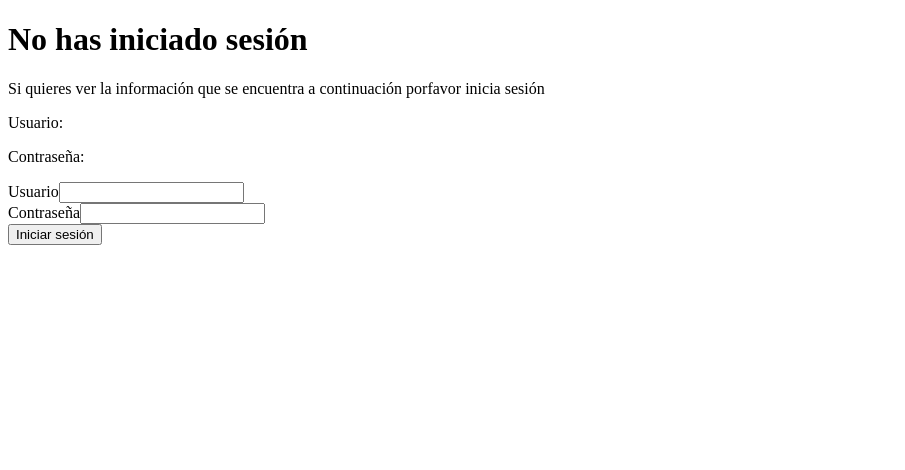
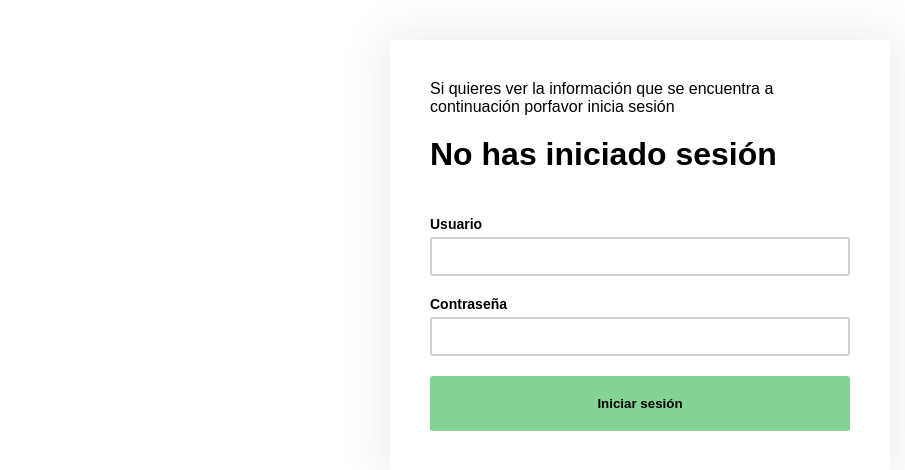
Before and after one commit to Jmenabc/Test-with-React, a React (Create React App) app: page / in a window 1280 px wide. Shown: the top 470 px of the page, without its empty margins (0-905 px from the left). Built offline with nearby package versions, Linux system fonts and the light colour scheme.

Commit message:
añadido estilos

```diff
--- a/src/App.js
+++ b/src/App.js
@@ -2,14 +2,15 @@ import React, { useState } from 'react';
 import ReactDOM from 'react-dom';
 import User from './components/User';
 import Formulario from './components/Formulario';
-import ContadorClass from './components/contador';
 import ContadorFuncional from './components/ContadorFuncional';
+import './elements/App.css';
+
 function App() {
 
   const [sesion, cambiarEstadoSesion] = useState(false);
 
   return (
-    <>
+    <div className='contenedor'>
       {
         sesion === true ?
           <div>
@@ -24,13 +25,12 @@ function App() {
             <button onClick={() => cambiarEstadoSesion(false)}>Cerrar Sesión</button>
           </div>
           : <div>
-            <h1>No has iniciado sesión</h1>
             <p>Si quieres ver la información que se encuentra a continuación porfavor inicia sesión</p>
             <Formulario function={cambiarEstadoSesion} />
             {/* <button onClick={() => cambiarEstadoSesion(true)}>Iniciar Sesión</button> */}
           </div>
       }
-    </>
+    </div>
   );
 }
 
--- a/src/components/Formulario.js
+++ b/src/components/Formulario.js
@@ -1,4 +1,5 @@
 import React, { useState } from 'react';
+import './../elements/Formulario.css';
 
 const FormularioInicioSesión = (props) => {
     const [username, changeUsername] = useState('');
@@ -25,32 +26,36 @@ const FormularioInicioSesión = (props) => {
     }
 
     return (
-        <form action='' onSubmit={onSubmit}>
-            <p>Usuario: {username}</p>
-            <p>Contraseña: {password}</p>
+        <form
+            action=''
+            onSubmit={onSubmit}
+            className='formulario'
+        >
+            <h1>No has iniciado sesión</h1>
             <div>
-                <label htmlFor='usuario'>Usuario</label>
+                <label htmlFor='usuario' className='label'>Usuario</label>
                 <input
                     type='text'
                     name='usuario'
                     id='usuario'
                     value={username}
                     onChange={onChange}
-
+                    className='input'
                 />
             </div>
 
             <div>
-                <label htmlFor='password'>Contraseña</label>
+                <label htmlFor='password' className='label'>Contraseña</label>
                 <input
                     type='password'
                     name='password'
                     id='password'
                     value={password}
                     onChange={onChange}
+                    className='input'
                 />
             </div>
-            <button type='submit'>Iniciar sesión</button>
+            <button type='submit' className='boton'>Iniciar sesión</button>
         </form>
     );
 }
--- a/src/components/contador.js
+++ b/src/components/contador.js
@@ -6,6 +6,18 @@ class Contador extends Component {
     constructor(props) {
         super(props);
         this.state = { contador: 0 }
+    }
+    //LIFE CYCLE METHODS
+    componentDidMount() {
+        // ... Llamamos a la API ...
+    }
+
+    componentDidUpdate() {
+        //... Se actualiza el componente ...
+    }
+
+    componentWillUnmount() {
+        //... Se ejecuta lo que queramos antes de eliminar el DOM ...
     }
 
     incrementar() {
--- /dev/null
+++ b/src/elements/App.css
@@ -0,0 +1,25 @@
+* {
+    padding: 0;
+    margin: 0;
+    box-sizing: border-box;
+}
+
+body {
+    font-size: 16px;
+    font-family: arial, sans-serif;
+}
+
+#root {
+    display: flex;
+    align-items: center;
+    justify-content: center;
+}
+
+.contenedor {
+    width: 90%;
+    max-width: 500px;
+    padding: 40px;
+    margin: 40px;
+    border-radius: 2px;
+    box-shadow: 0 0 50px rgba(0,0,0,.1);
+}
--- /dev/null
+++ b/src/elements/Formulario.css
@@ -0,0 +1,37 @@
+.formulario {
+    display: grid;
+    grid-template-rows: 1fr 1fr 1fr;
+    gap: 20px;
+    margin: 20px 0 0 0;
+}
+
+.label {
+    font-weight: bold;
+    font-size: 14px;
+    display: block;
+    margin-bottom: 5px;
+}
+
+.input {
+    width: 100%;
+    padding: 10px;
+    border: 2px solid #d1d1d1;
+    border-radius: 3px;
+}
+
+.boton {
+    background: #83d394;
+    display: inline-block;
+    padding: 20px;
+    border: none;
+    border-radius: 3px;
+    font-weight: bold;
+    font-family: Arial, sans-serif;
+    cursor: pointer;
+    transition: .3s ease all;
+}
+
+.boton:hover {
+    background: #44a559;
+    color: #fff;
+}
```
